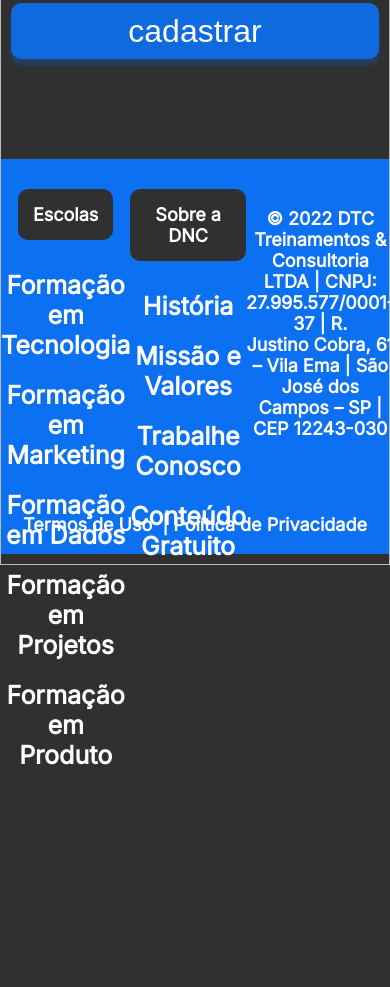
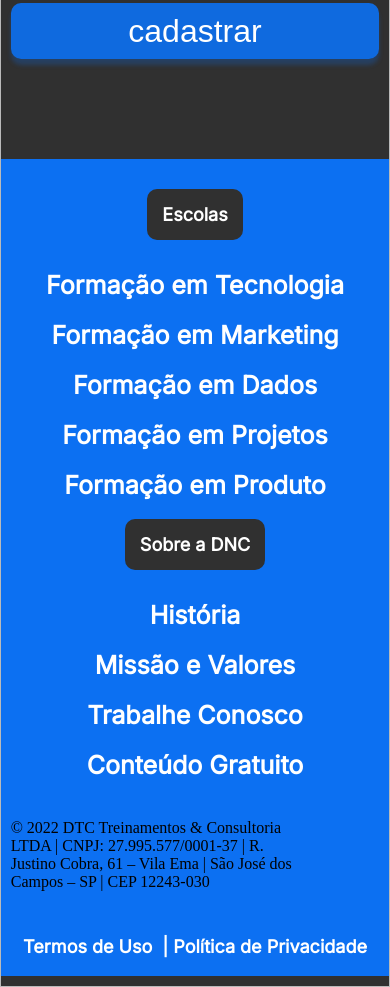
Before and after one commit to ribeiroigor32/BootcampDNC, a plain HTML site: page index.html in a window 390 px wide. Shown: the part 1498-2485 px from the top of the page. Before the commit the page ends 2288 px from the top, so only its background shows below. Drawn offline with Linux system fonts and the light colour scheme.

Commit message:
Adicionando media query no footer

```diff
--- a/index.html
+++ b/index.html
@@ -249,6 +249,14 @@
     .checkbox-itens label {
         font-size: 15px;
     }
+    footer .linha1 {
+        flex-direction: column;
+    }
+    footer .endereco {
+        width: 95%;
+        margin-bottom: 20px;
+
+    }
 }
     </style>
 </head>
@@ -347,7 +355,7 @@
                     </li>
                 </ul>
             </nav>
-            <div class="endereço">
+            <div class="endereco">
                 © 2022 DTC Treinamentos & Consultoria<br>
                 LTDA | CNPJ: 27.995.577/0001-37 | R.<br>
                 Justino Cobra, 61 – Vila Ema | São José dos<br>
```
